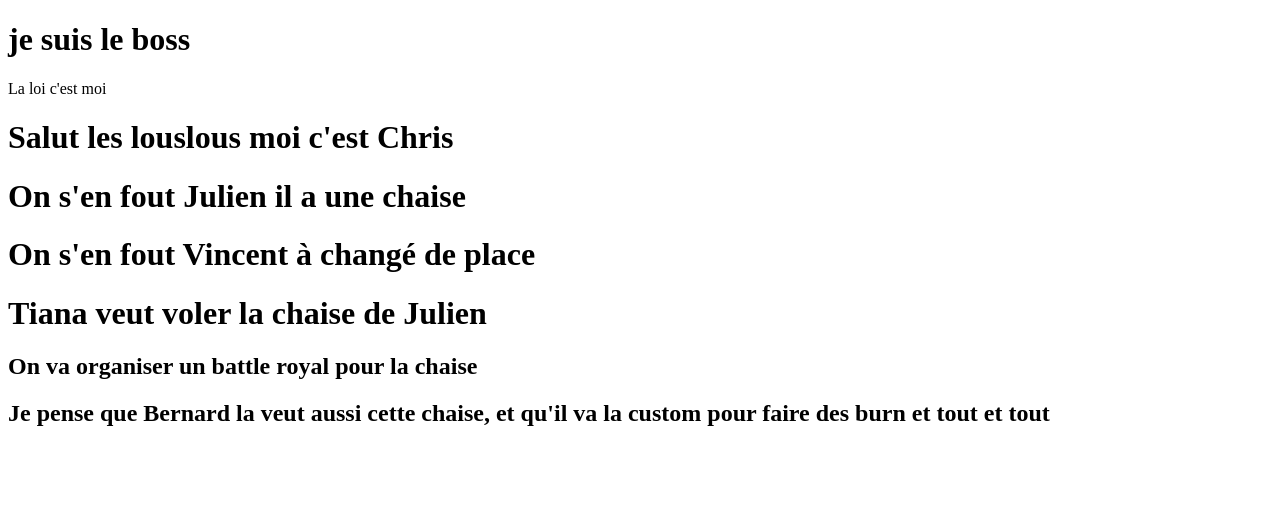
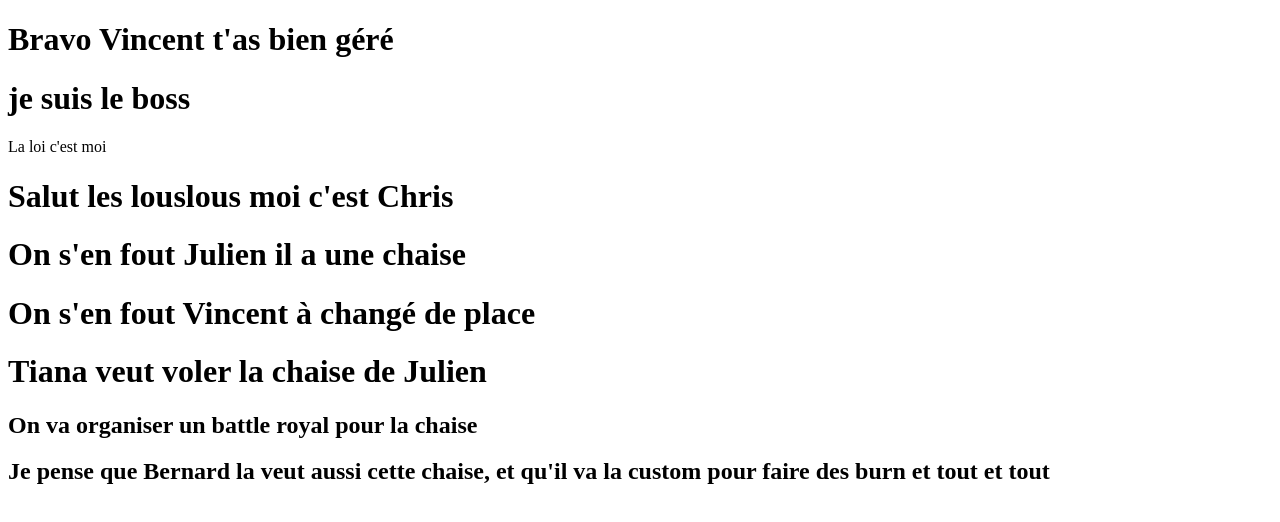
Before and after one commit to amerucci/livecodinggithub, a plain HTML site: page index.html in a window 1280 px wide. Drawn offline with Linux system fonts and the light colour scheme.

Commit message:
congratulation

```diff
--- a/index.html
+++ b/index.html
@@ -7,6 +7,7 @@
     <title>Livecoding Github</title>
 </head>
 <body>
+    <h1>Bravo Vincent t'as bien géré</h1>
     <h1>je suis le boss</h1>
     La loi c'est moi
     <h1>Salut les louslous moi c'est Chris</h1>
```
